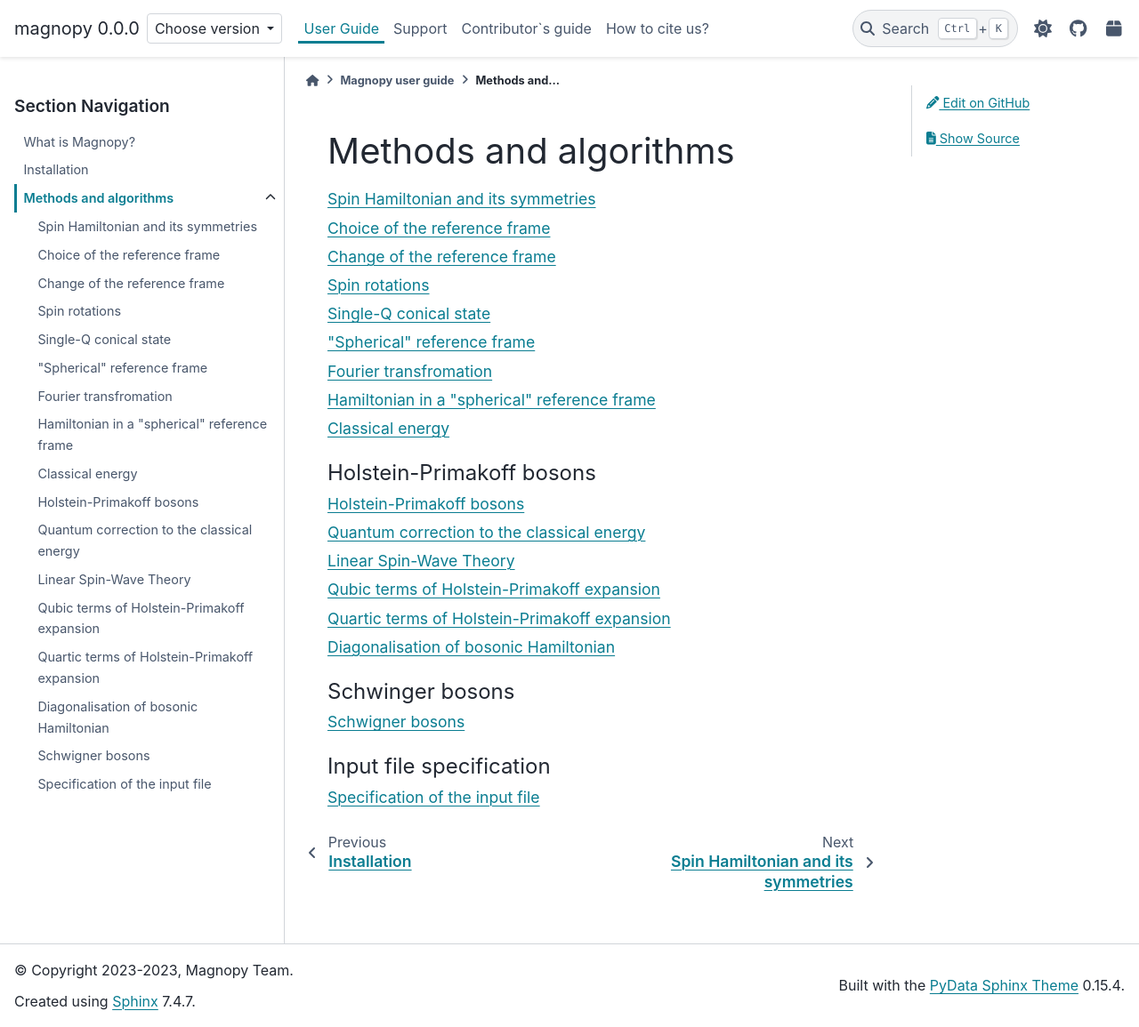
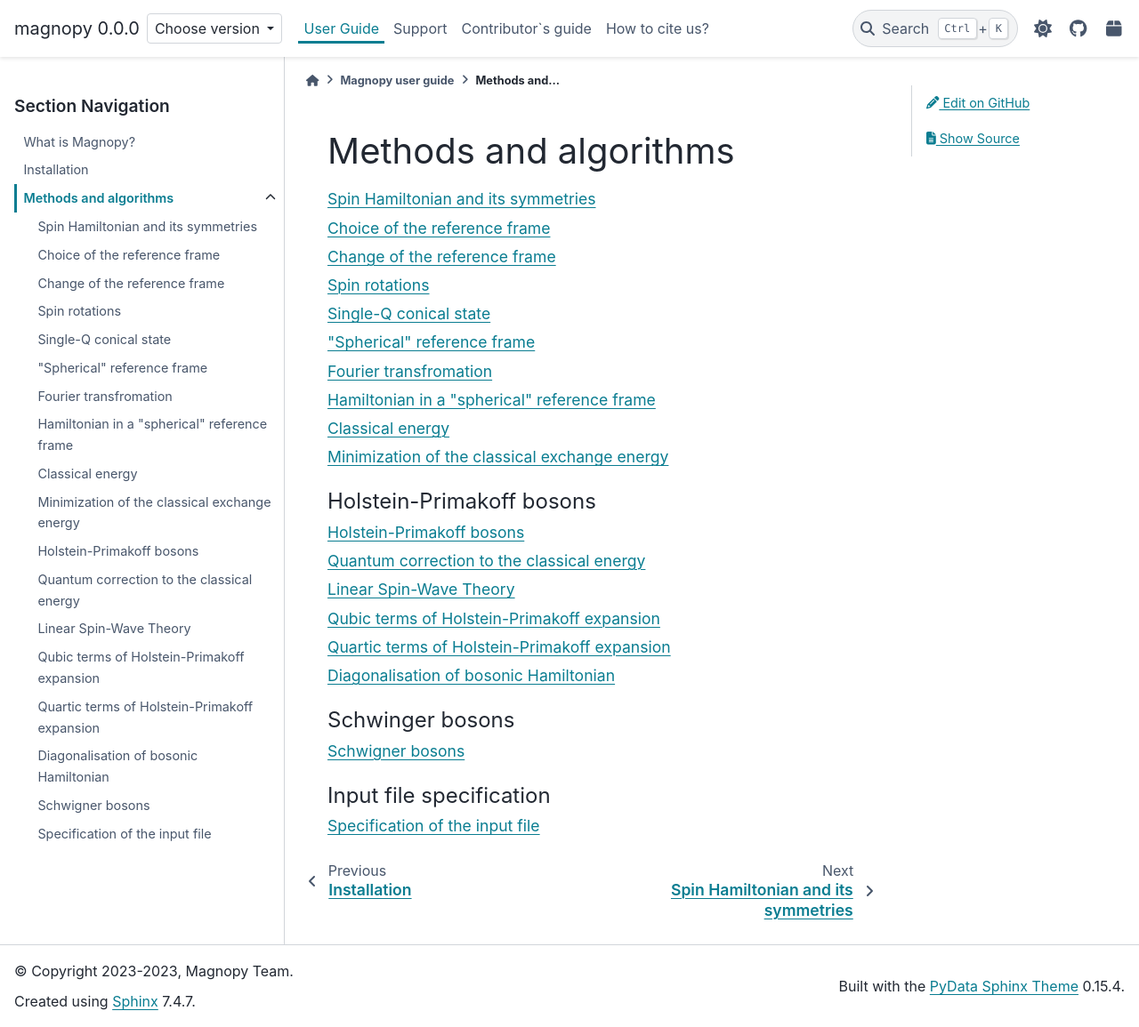
Before and after one commit to marcomarino123/magnopy, a Sphinx documentation site: the page built from docs/source/user-guide/methods/index.rst, in a window 1280 px wide and 1155 px high. Shown: the whole window at 89% size. Built offline with Sphinx 7.4.7 and the PyData theme 0.15.4, drawn with Linux system fonts in a browser that asks for light colours; a script that is not in the unit is left out.

Commit message:
Add new page about energy minimization

```diff
--- /dev/null
+++ b/docs/source/user-guide/methods/energy-minimization/index.rst
@@ -0,0 +1,9 @@
+.. _user-guide_methods_energy-minimization:
+
+*********************************************
+Minimization of the classical exchange energy
+*********************************************
+
+Let us recall the expression for the exchange energy:
+
+.. include:: ../repeated-formulas/classic-exchange-energy.txt
--- a/docs/source/user-guide/methods/index.rst
+++ b/docs/source/user-guide/methods/index.rst
@@ -16,6 +16,7 @@ Methods and algorithms
     spin-fourier
     spinham-spherical
     energy-classic/index
+    energy-minimization/index
 
 .. toctree::
     :maxdepth: 1
```
